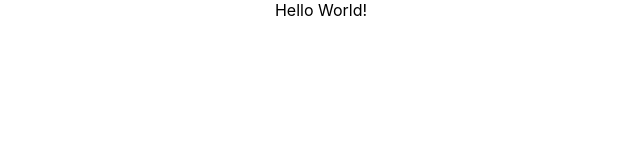
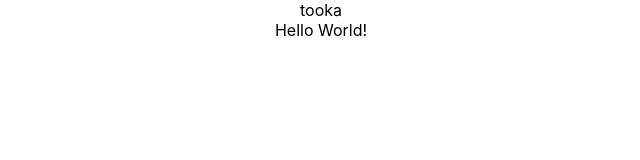
Before and after one commit to Mohammad5566/quickchat, a React (Create React App) app in the folder frontend/: page / in a window 1280 px wide. Shown: the top 160 px of the page, without its empty margins (319-959 px from the left). Built offline with nearby package versions, Linux system fonts and the light colour scheme.

Commit message:
Drop files from .gitignore

```diff
--- a/frontend/src/App.js
+++ b/frontend/src/App.js
@@ -1,8 +1,9 @@
-import './App.css';
+import "./App.css";
 
 function App() {
   return (
     <div className="App">
+      <div>tooka</div>
       Hello World!
     </div>
   );
```
Also changed, not shown: 1 other file (tests, documents, lock files or other folders).
